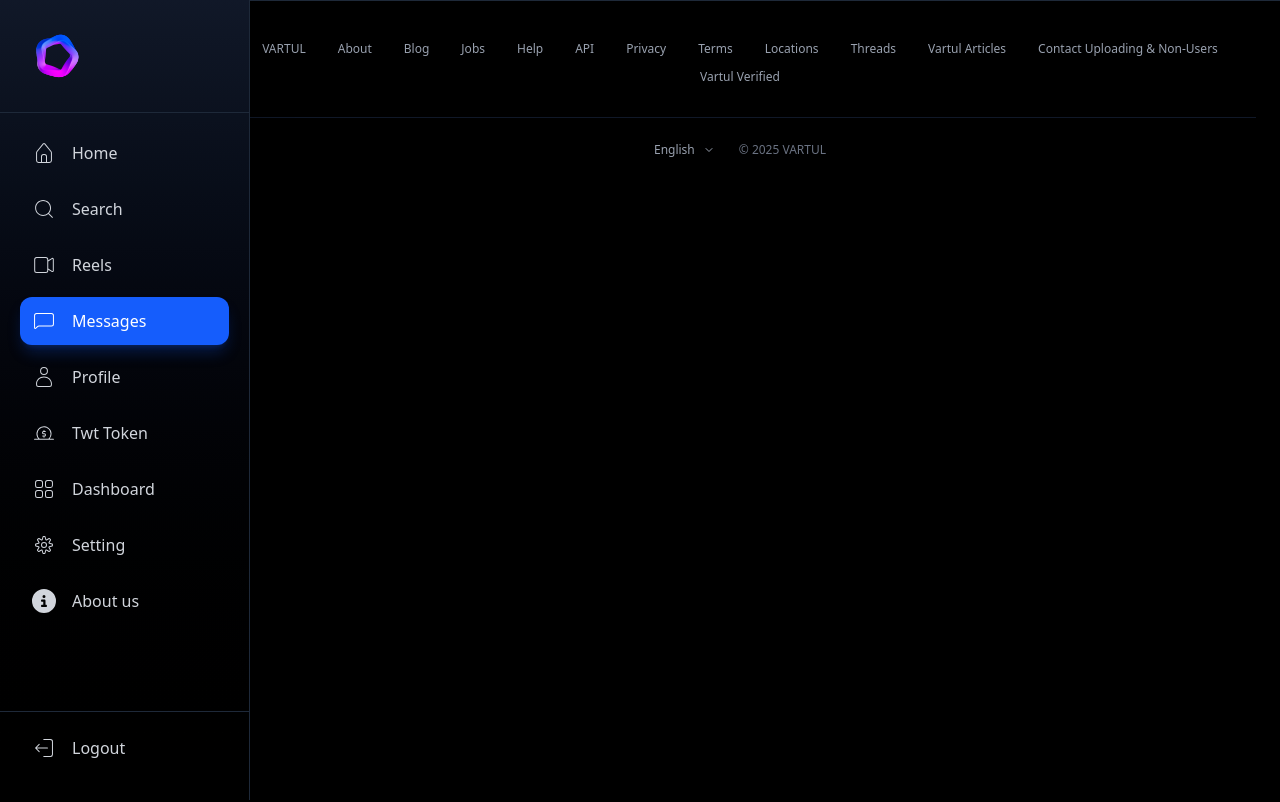
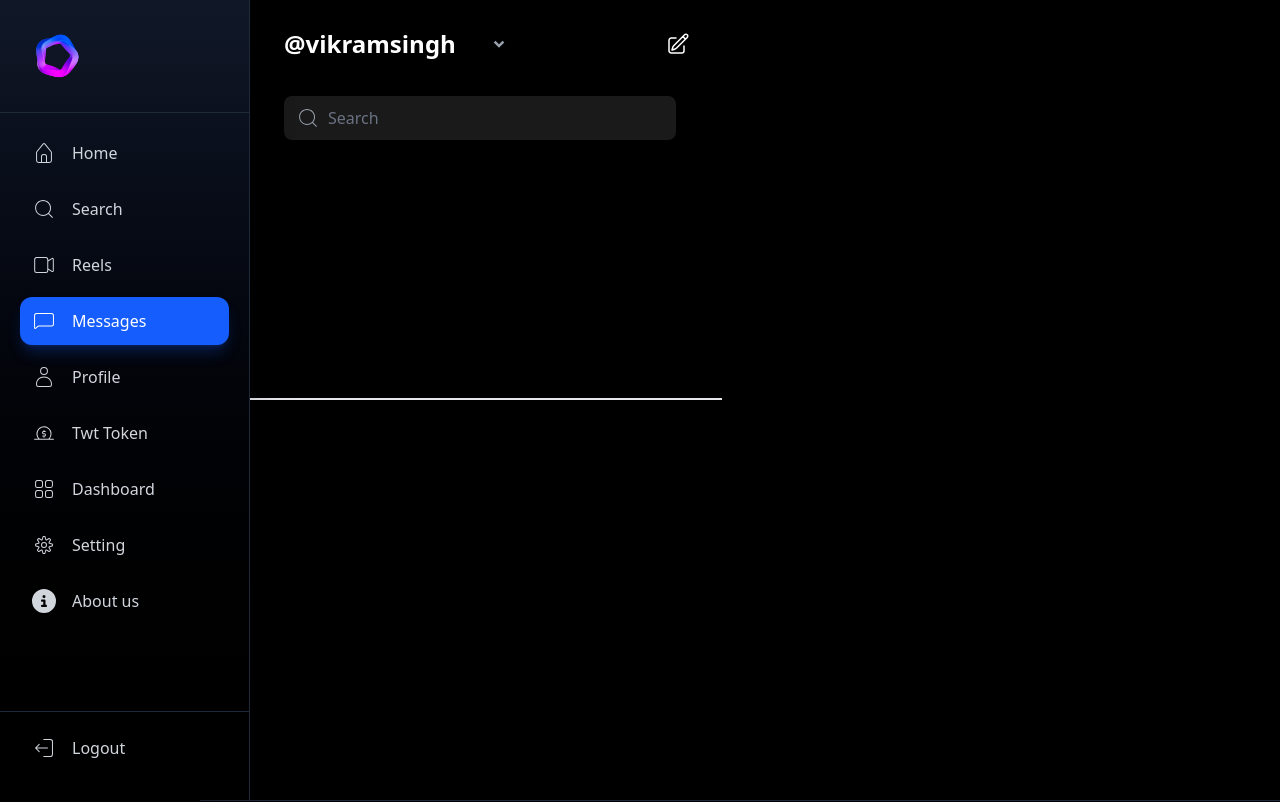
Before and after one commit to codewith-raj/VARTUL-MAIN, a React (Vite) app in the folder Frontend/: page /chat in a window 1280 px wide. Shown: the top 802 px of the page. Built offline with nearby package versions, Linux system fonts and the light colour scheme.

Commit message:
Add Chat components and enhance Posthelper with like/save/share functionality

```diff
--- a/Frontend/src/App.jsx
+++ b/Frontend/src/App.jsx
@@ -10,11 +10,13 @@
 import Dashboard from './Pages/Dashboard'
 import Seeting from './Pages/Seeting'
 import Footer from './Pages/Footer'
+import { ToastContainer } from 'react-toastify'
 
 const App = () => {
   return (
     <div className=' flex flex-col '>
     <div>
+      <ToastContainer/>
         <Sidebar/>
       <Routes>
         <Route path='/' element={<Home/>}/>
--- /dev/null
+++ b/Frontend/src/Components/Chat/Chatleft.jsx
@@ -0,0 +1,53 @@
+import React from 'react';
+import { RiArrowDropDownLine } from "react-icons/ri";
+import { CiSearch } from "react-icons/ci";
+
+const Chatleft = () => {
+  return (
+    <div className='p-4 sm:p-6 max-h-screen w-full max-w-[800px] mx-auto lg:ml-40 xl:ml-65'>
+      {/* Header Section */}
+      <div className='flex items-center justify-between sm:justify-start sm:space-x-8 md:space-x-12 lg:space-x-16'>
+        {/* User Profile */}
+        <div className='flex items-center gap-7 cursor-pointer hover:opacity-80 transition-opacity duration-200'>
+          <p className='font-bold text-xl sm:text-2xl text-white truncate max-w-[150px] sm:max-w-none'>
+            @vikramsingh
+          </p>
+          <RiArrowDropDownLine className='text-2xl sm:text-3xl text-gray-400 hover:text-white transition-colors duration-200 flex-shrink-0'/>
+        </div>
+
+        {/* Edit Icon */}
+        <div className='cursor-pointer ml-20 p-2 rounded-lg transition-colors duration-200 flex-shrink-0'>
+          <svg
+            xmlns="http://www.w3.org/2000/svg"
+            fill="none"
+            viewBox="0 0 24 24"
+            strokeWidth="1.5"
+            stroke="currentColor"
+            className="w-5 h-5 sm:w-6 sm:h-6 transition-colors duration-200"
+          >
+            <path
+              strokeLinecap="round"
+              strokeLinejoin="round"
+              d="m16.862 4.487 1.687-1.688a1.875 1.875 0 1 1 2.652 2.652L10.582 16.07a4.5 4.5 0 0 1-1.897 1.13L6 18l.8-2.685a4.5 4.5 0 0 1 1.13-1.897l8.932-8.931Zm0 0L19.5 7.125M18 14v4.75A2.25 2.25 0 0 1 15.75 21H5.25A2.25 2.25 0 0 1 3 18.75V8.25A2.25 2.25 0 0 1 5.25 6H10"
+            />
+          </svg>
+        </div>
+      </div>
+
+      {/* Search Section */}
+      <div className='mt-6 sm:mt-8 relative'>
+        <div className='relative'>
+          <input
+            placeholder='Search'
+            className='bg-[#1a1a1a] border-none w-98 h-10 sm:h-11 rounded-lg pl-4 pr-12 text-sm sm:text-base text-white placeholder-gray-500 placeholder:p-7    focus:outline-none'
+          />
+          <CiSearch className='absolute left-3 top-1/2 transform -translate-y-1/2 text-xl sm:text-2xl text-gray-400 pointer-events-none'/>
+        </div>
+      </div>
+
+
+    </div>
+  );
+};
+
+export default Chatleft;
--- /dev/null
+++ b/Frontend/src/Components/Chat/Chatright.jsx
@@ -0,0 +1,11 @@
+import React from 'react'
+
+const Chatright = () => {
+  return (
+    <div >
+
+    </div>
+  )
+}
+
+export default Chatright
--- a/Frontend/src/Components/Homeleft/Posthelper/Posthelper.jsx
+++ b/Frontend/src/Components/Homeleft/Posthelper/Posthelper.jsx
@@ -1,10 +1,15 @@
 import React, { useState } from 'react'
-
+import { toast } from 'react-toastify'
 import { HiDotsHorizontal } from "react-icons/hi";
 import PostOptionsModal from './PostoptionsModel'
+import { RiTelegram2Line } from "react-icons/ri";
 
+// console.log(shareimg);
 const Posthelper = ({profile, username, postImage, likes, caption, isOwnPost = false}) => {
   const [isModalOpen, setIsModalOpen] = useState(false)
+  const [isLiked, setIsLiked] = useState(false)
+  const [isSaved, setIsSaved] = useState(false)
+  const [likesCount, setLikesCount] = useState(likes || 0)
 
   const handleDotsClick = () => {
     setIsModalOpen(true)
@@ -12,6 +17,29 @@
 
   const handleCloseModal = () => {
     setIsModalOpen(false)
+  }
+
+  const handleLikeClick = () => {
+    setIsLiked(!isLiked)
+    if (!isLiked) {
+      setLikesCount(likesCount + 1)
+    } else {
+      setLikesCount(likesCount - 1)
+    }
+  }
+
+  const handleSaveClick = () => {
+    setIsSaved(!isSaved)
+    if (!isSaved) {
+      toast.success('Post saved!')
+    } else {
+      toast.info('Post removed from saved')
+    }
+  }
+
+  const handleShareClick = () => {
+
+    toast.info('Share functionality coming soon!')
   }
 
   return (
@@ -22,7 +50,7 @@
           <div className='flex gap-3 items-center'>
             <img
               className='w-10 h-10 rounded-full object-cover'
-              src={profile || img1}
+              src={profile || 'https://via.placeholder.com/40x40'}
               alt="Profile"
             />
             <p className='font-semibold text-sm'>{username || 'Vikram singh'}</p>
@@ -40,7 +68,7 @@
       <div className='w-full pl-4'>
         <img
           className='w-full h-auto object-cover rounded-lg'
-          src={postImage || img1}
+          src={postImage || 'https://via.placeholder.com/560x400'}
           alt="Post content"
         />
       </div>
@@ -51,27 +79,47 @@
         <div className='flex items-center justify-between mb-3'>
           <div className='flex items-center gap-4'>
             {/* Like button */}
-            <svg className='w-6 h-6 cursor-pointer hover:text-gray-500' fill="none" stroke="currentColor" viewBox="0 0 24 24">
+            <svg
+              className={`w-6 h-6 cursor-pointer transition-colors ${
+                isLiked ? 'text-red-500 fill-red-500' : ' hover:text-gray-500'
+              }`}
+              fill={isLiked ? "currentColor" : "none"}
+              stroke="currentColor"
+              viewBox="0 0 24 24"
+              onClick={handleLikeClick}
+            >
               <path strokeLinecap="round" strokeLinejoin="round" strokeWidth={2} d="M4.318 6.318a4.5 4.5 0 000 6.364L12 20.364l7.682-7.682a4.5 4.5 0 00-6.364-6.364L12 7.636l-1.318-1.318a4.5 4.5 0 00-6.364 0z" />
             </svg>
+
             {/* Comment button */}
             <svg className='w-6 h-6 cursor-pointer hover:text-gray-500' fill="none" stroke="currentColor" viewBox="0 0 24 24">
               <path strokeLinecap="round" strokeLinejoin="round" strokeWidth={2} d="M8 12h.01M12 12h.01M16 12h.01M21 12c0 4.418-4.03 8-9 8a9.863 9.863 0 01-4.255-.949L3 20l1.395-3.72C3.512 15.042 3 13.574 3 12c0-4.418 4.03-8 9-8s9 3.582 9 8z" />
             </svg>
+
             {/* Share button */}
-            <svg className='w-6 h-6 cursor-pointer hover:text-gray-500' fill="none" stroke="currentColor" viewBox="0 0 24 24">
-              <path strokeLinecap="round" strokeLinejoin="round" strokeWidth={2} d="M12 19l9 2-9-18-9 18 9-2zm0 0v-8" />
-            </svg>
+          <RiTelegram2Line
+            className='w-6 h-6 cursor-pointer hover:text-gray-500'
+            onClick={handleShareClick}
+          />
           </div>
+
           {/* Save button */}
-          <svg className='w-6 h-6 cursor-pointer hover:text-gray-500' fill="none" stroke="currentColor" viewBox="0 0 24 24">
+          <svg
+            className={`w-6 h-6 cursor-pointer transition-colors ${
+              isSaved ? ' fill-white' : 'text-gray-600 hover:text-gray-500'
+            }`}
+            fill={isSaved ? "currentColor" : "none"}
+            stroke="currentColor"
+            viewBox="0 0 24 24"
+            onClick={handleSaveClick}
+          >
             <path strokeLinecap="round" strokeLinejoin="round" strokeWidth={2} d="M5 5a2 2 0 012-2h10a2 2 0 012 2v16l-7-3.5L5 21V5z" />
           </svg>
         </div>
 
         {/* Likes count */}
         <div className='mb-2'>
-          <p className='font-semibold text-sm'>{likes || '0'} likes</p>
+          <p className='font-semibold text-sm'>{likesCount} likes</p>
         </div>
 
         {/* Caption */}
@@ -108,7 +156,6 @@
         isOpen={isModalOpen}
         onClose={handleCloseModal}
         username={username}
-
       />
     </div>
   )
--- a/Frontend/src/Pages/Chat.jsx
+++ b/Frontend/src/Pages/Chat.jsx
@@ -1,11 +1,22 @@
 import React from 'react'
+import Chatleft from '../Components/Chat/Chatleft'
+import Chatright from '../Components/Chat/Chatright'
 
 const Chat = () => {
   return (
-    <div>
+    <div className='flex h-screen'>
+      {/* Left sidebar with both components */}
+      <div className='w-full flex '>
+        <div className='h-1/2 border-b-2 border-gray-200'>
+          <Chatleft/>
+        </div>
+        <div className='h-1/2'>
+          <Chatright/>
+        </div>
+      </div>
+
 
     </div>
   )
 }
-
 export default Chat
```
Also changed, not shown: Frontend/src/assets/send.png (added).
